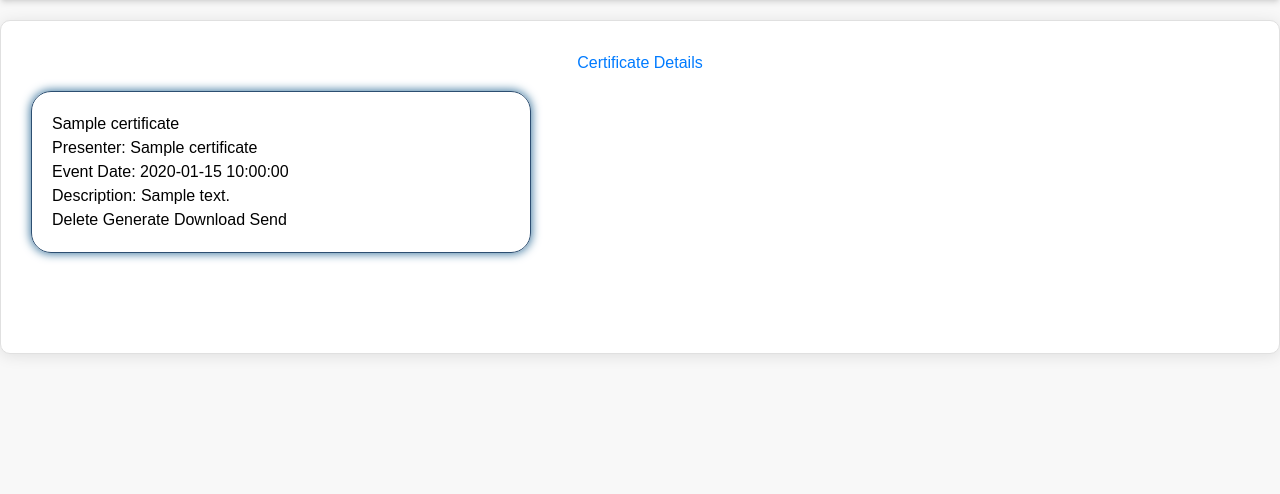
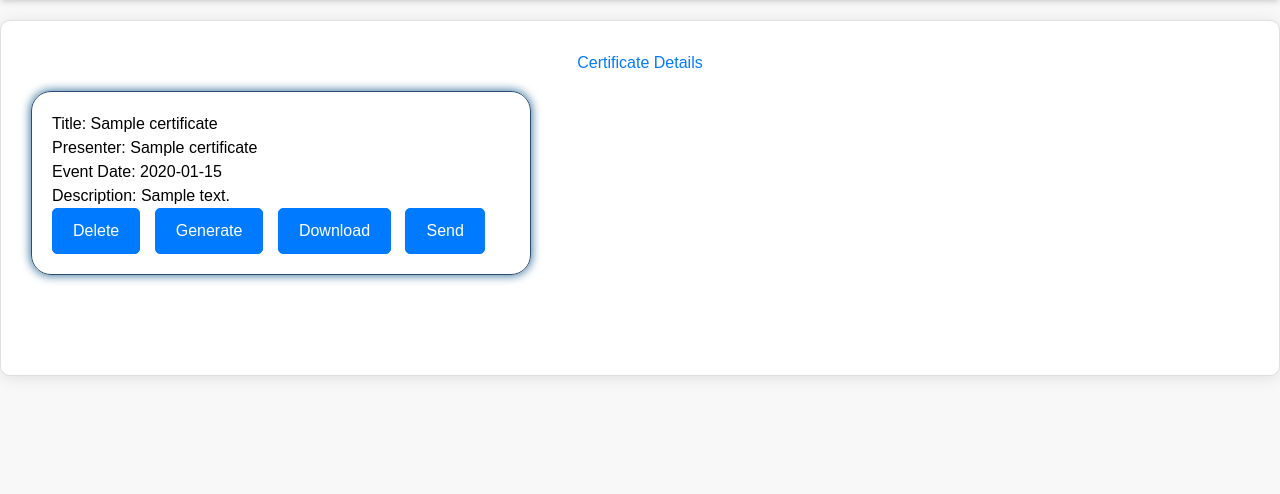
Before and after one commit to zalsaeed/cgav, a Flask app: template src/flask_website/templates/certificate_details.html in a window 1280 px wide. Shown: the part 68-562 px from the top of the page. Run offline with Flask 2, Linux system fonts and the light colour scheme; the template is opened without the code that fills it: most values are stand-ins (such as "Sample title", 1, 10 or a date in 2020); parts of the project's set-up code (start-up, migrations or seed data) failed here and were passed over; some libraries are stand-ins or nearby versions; some web fonts are replaced.

Commit message:
1- Add certificate URL in header bar of "base.html" 2- Implement new button style of certificates page in "style.css" 3- Add field date in "certificates.html" page

```diff
--- a/src/flask_website/static/css/style.css
+++ b/src/flask_website/static/css/style.css
@@ -176,3 +176,27 @@ footer {
 
 #profile-upload:hover .fa:after { height:100%; }
 /* End Styling of New Template Page */
+
+
+/* start style Certificates page  */
+.custom-button {
+    display: inline-block;
+    padding: 12px 24px;
+    text-decoration: none;
+    color: #fff;
+    background-color: #427AA1;  /* Match the color used in your project */
+    border: none;
+    border-radius: 5px;
+    cursor: pointer;
+    width: auto;  /* Let the width adjust based on content */
+    font-size: 16px;  /* Adjust the font size as needed */
+    transition: background-color 0.3s, color 0.3s;
+}
+
+.custom-button:hover,
+.custom-button:active {  /* Apply styles for active state (clicked) */
+    background-color: #2c4e71;  /* Darken the color */
+    color: #fff;
+}
+
+/* End Styling of Certificates page */
--- a/src/flask_website/templates/base.html
+++ b/src/flask_website/templates/base.html
@@ -193,7 +193,7 @@
                             aria-current="page">Home</a>
                     </li>
                     <li>
-                        <a href="#"
+                        <a href="{{ url_for('certificates') }}"
                             class="block py-2 pl-3 pr-4 text-gray-900 rounded hover:bg-gray-100 md:hover:bg-transparent md:hover:text-blue-700 md:p-0 dark:text-white md:dark:hover:text-blue-500 dark:hover:bg-gray-700 dark:hover:text-white md:dark:hover:bg-transparent dark:border-gray-700">Certificates</a>
                     </li>
                     <li>
--- a/src/flask_website/templates/certificate_details.html
+++ b/src/flask_website/templates/certificate_details.html
@@ -9,17 +9,59 @@
     <h1 class="mb-4 text-center">Certificate Details</h1>
     <div class="card">
       <div class="card-body">
-        <h5 class="card-title">{{ certificate.certificate_title }}</h5>
+        <h5 class="card-title">Title: {{ certificate.certificate_title }}</h5>
         <p class="card-text">Presenter: {{ certificate.presenter_name }}</p>
-        <p class="card-text">Event Date: {{ certificate.event_date }}</p>
+        <p class="card-text">Event Date: {{ certificate.event_date.strftime('%Y-%m-%d') }}</p>
         <p class="card-text">Description: {{ certificate.certificate_description }}</p>
 
-        <!-- Add your buttons here -->
-        <a href="#" class="btn btn-danger">Delete</a>
-        <a href="#" class="btn btn-success">Generate</a>
-        <a href="#" class="btn btn-primary">Download</a>
-        <a href="#" class="btn btn-info">Send</a>
+        <!-- Buttons -->
+        <button id="delete-btn" class="custom-action-button" onclick="handleDelete()">Delete</button>
+        <button id="generate-btn" class="custom-action-button" onclick="handleGenerate()">Generate</button>
+        <button id="download-btn" class="custom-action-button" onclick="handleDownload()">Download</button>
+        <button id="send-btn" class="custom-action-button" onclick="handleSend()">Send</button>
       </div>
     </div>
   </div>
+
+  <style>
+    .custom-action-button {
+      display: inline-block;
+      padding: 10px 20px;
+      text-decoration: none;
+      color: #fff;
+      background-color: #007bff;
+      border: 1px solid #007bff;
+      border-radius: 5px;
+      transition: background-color 0.3s, color 0.3s;
+      margin-right: 10px; /* Adjust as needed */
+    }
+
+    .custom-action-button:hover {
+      background-color: #0056b3;
+      color: #fff;
+    }
+  </style>
+
+  <script>
+    // JavaScript functions for button actions
+    function handleDelete() {
+      // Implement delete functionality
+      alert('Delete button clicked');
+    }
+
+    function handleGenerate() {
+      // Implement generate functionality
+      alert('Generate button clicked');
+    }
+
+    function handleDownload() {
+      // Implement download functionality
+      alert('Download button clicked');
+    }
+
+    function handleSend() {
+      // Implement send functionality
+      alert('Send button clicked');
+    }
+  </script>
 {% endblock %}
--- a/src/flask_website/templates/certificates.html
+++ b/src/flask_website/templates/certificates.html
@@ -17,7 +17,8 @@
             <div class="card-body">
               <h5 class="card-title">{{ certificate.certificate_title }}</h5>
               <p class="card-text">Presenter: {{ certificate.presenter_name }}</p>
-              <a href="/certificate_details/{{ certificate.certificate_event_id }}" class="btn btn-primary">More Info</a>
+              <p class="card-text">Event Date: {{ certificate.event_date.strftime('%Y-%m-%d') }}</p>
+              <a href="/certificate_details/{{ certificate.certificate_event_id }}" class="custom-button">More Info</a>
             </div>
           </div>
         </div>
@@ -29,7 +30,7 @@
     </div>
 
     <div class="text-center mt-3">
-      <button id="load-all-certificates" class="btn btn-primary">Load All Certificates</button>
+      <button id="load-all-certificates" class="custom-button">Load All Certificates</button>
     </div>
   </div>
 
@@ -53,6 +54,7 @@
                   <div class="card-body">
                     <h5 class="card-title">${certificate.certificate_title}</h5>
                     <p class="card-text">Presenter: ${certificate.presenter_name}</p>
+                    <p class="card-text">Date: ${certificate.event_start_date|date('Y-m-d')}</p>
                     <a href="/certificate_details/${certificate.certificate_event_id}" class="btn btn-primary">More Info</a>
                   </div>
                 </div>
```
